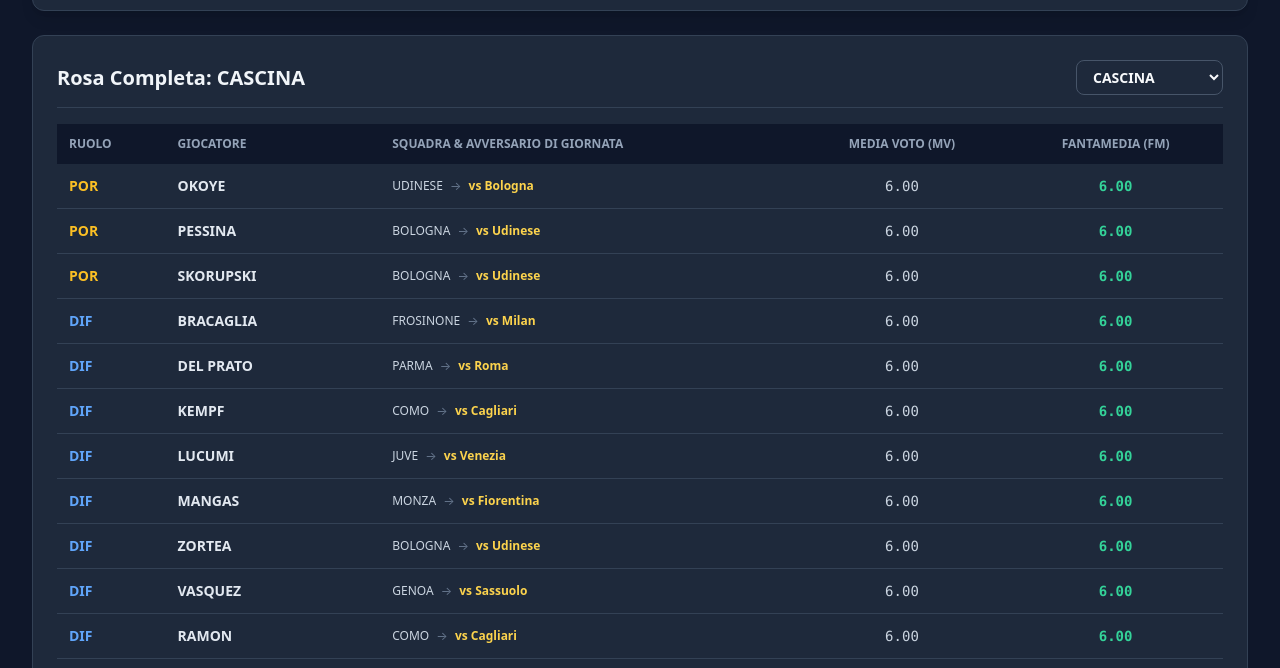
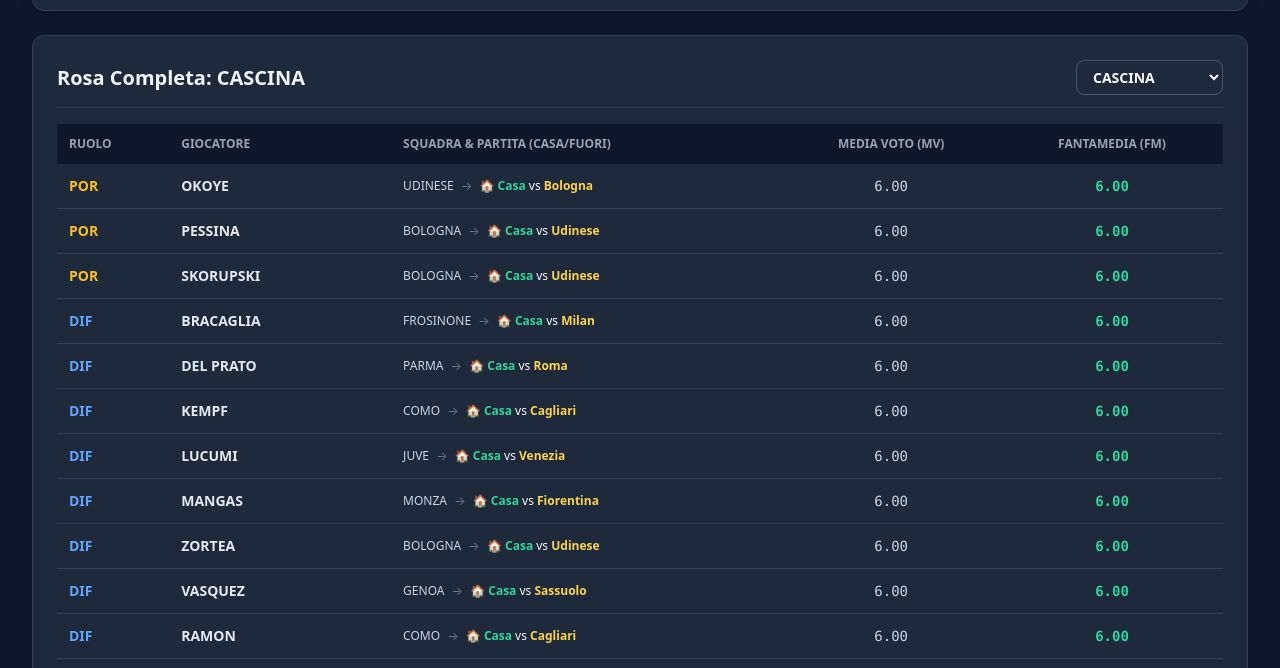
Before and after one commit to lorenzomiconi/fantacalcio, a plain HTML site: page index.html in a window 1280 px wide. Shown: the part 132-800 px from the top of the page. Drawn offline with nearby package versions, Linux system fonts and the light colour scheme.

Commit message:
Update index.html

```diff
--- a/index.html
+++ b/index.html
@@ -41,7 +41,7 @@
                         <tr>
                             <th class="p-3">Ruolo</th>
                             <th class="p-3">Giocatore</th>
-                            <th class="p-3">Squadra & Avversario di Giornata</th>
+                            <th class="p-3">Squadra & Partita (Casa/Fuori)</th>
                             <th class="p-3 text-center">Media Voto (MV)</th>
                             <th class="p-3 text-center">Fantamedia (FM)</th>
                         </tr>
@@ -389,7 +389,7 @@
 
             "ATALANTA_38": "Como", "COMO_38": "Atalanta", "CAGLIARI_38": "Milan", "MILAN_38": "Cagliari",
             "FROSINONE_38": "Lecce", "LECCE_38": "Frosinone", "JUVENTUS_38": "Inter", "INTER_38": "Juventus",
-            "LAZIO_38": "Roma", "ROMA_38": "Lazio", "PARMA_38": "BOLOGNA", "BOLOGNA_38": "Parma",
+            "LAZIO_38": "Roma", "ROMA_38": "Lazio", "PARMA_38": "Bologna", "BOLOGNA_38": "Parma",
             "SASSUOLO_38": "Genoa", "GENOA_38": "Sassuolo", "TORINO_38": "Napoli", "NAPOLI_38": "Torino",
             "UDINESE_38": "Monza", "MONZA_38": "Udinese", "VERONA_38": "Venezia", "VENEZIA_38": "Verona"
         };
@@ -436,24 +436,34 @@
             renderRecommendedLineup();
         }
 
-        function getOpponent(p, giornata) {
-            if (!p || !p.squadra) return "-";
+        function getMatchDetails(p, giornata) {
+            if (!p || !p.squadra) return { avversario: "-", isHome: true };
             let squadraKey = p.squadra.toUpperCase().trim();
             if (squadraKey === "JUVE") squadraKey = "JUVENTUS";
             if (squadraKey === "SASSLUOLO") squadraKey = "SASSUOLO";
             if (squadraKey === "FROSINORE") squadraKey = "FROSINONE";
 
             const matchKey = `${squadraKey}_${giornata}`;
-            return calendarioSerieA[matchKey] || "-";
+            const avversario = calendarioSerieA[matchKey] || "-";
+
+            // Per determinare se è in casa: se la chiave del calendario inizia con la squadra, è in casa.
+            // Se nel calendario troviamo che la chiave invertita esiste o controllando la posizione:
+            // Nel nostro dizionario, le chiavi sono del tipo "INTER_1": "Monza". Quindi Inter gioca in casa.
+            const isHome = calendarioSerieA[matchKey] !== undefined;
+
+            return { avversario, isHome };
         }
 
         function getBest11(teamKey, giornata) {
             const team = leagueData[teamKey];
             if (!team) return [];
 
-            const normalize = (p, role) => ({
-                role, name: p.name, squadra: p.squadra || "N/D", mv: p.mv || 6.0, fm: p.fm || 6.0, avversario: getOpponent(p, giornata)
-            });
+            const normalize = (p, role) => {
+                const match = getMatchDetails(p, giornata);
+                return {
+                    role, name: p.name, squadra: p.squadra || "N/D", mv: p.mv || 6.0, fm: p.fm || 6.0, avversario: match.avversario, isHome: match.isHome
+                };
+            };
 
             const porList = (team.por || []).map(p => normalize(p, 'POR'));
             const difList = (team.dif || []).map(p => normalize(p, 'DIF')).sort((a,b) => b.fm - a.fm).slice(0, 4);
@@ -500,13 +510,15 @@
             categories.forEach(cat => {
                 cat.list.forEach(p => {
                     const squadra = p.squadra || "N/D";
-                    const avv = getOpponent(p, giornata);
+                    const match = getMatchDetails(p, giornata);
+                    const homeAwayBadge = match.isHome ? '<span class="text-emerald-400 font-bold" title="In Casa">🏠 Casa</span>' : '<span class="text-amber-400 font-bold" title="Fuori Casa">✈️ Fuori</span>';
+
                     const tr = document.createElement('tr');
                     tr.className = "hover:bg-slate-700/50 transition";
                     tr.innerHTML = `
                         <td class="p-3 ${cat.color}">${cat.role}</td>
                         <td class="p-3 font-semibold text-slate-200">${p.name}</td>
-                        <td class="p-3 text-xs"><span class="text-slate-300 font-medium">${squadra}</span> <span class="text-slate-500 mx-1">→</span> <span class="text-amber-300 font-semibold">vs ${avv}</span></td>
+                        <td class="p-3 text-xs"><span class="text-slate-300 font-medium">${squadra}</span> <span class="text-slate-500 mx-1">→</span> ${homeAwayBadge} vs <span class="text-amber-300 font-semibold">${match.avversario}</span></td>
                         <td class="p-3 text-center text-slate-300 font-mono">${Number(p.mv).toFixed(2)}</td>
                         <td class="p-3 text-center text-emerald-400 font-mono font-bold">${Number(p.fm).toFixed(2)}</td>
                     `;
@@ -542,6 +554,7 @@
                 if (!container) return;
                 container.innerHTML = '';
                 lineup.forEach(p => {
+                    const homeAwayText = p.isHome ? '🏠 Casa' : '✈️ Fuori';
                     const div = document.createElement('div');
                     div.className = "flex justify-between items-center bg-slate-800 p-2 rounded border border-slate-700 text-xs gap-2";
                     div.innerHTML = `
@@ -551,7 +564,7 @@
                             }">${p.role}</span>
                             <span class="font-semibold text-slate-200">${p.name}</span>
                             <span class="text-slate-400 text-[10px]">(${p.squadra})</span>
-                            <span class="text-amber-300 text-[10px] bg-amber-500/10 px-1.5 py-0.5 rounded border border-amber-500/20">vs ${p.avversario}</span>
+                            <span class="text-amber-300 text-[10px] bg-amber-500/10 px-1.5 py-0.5 rounded border border-amber-500/20">${homeAwayText} vs ${p.avversario}</span>
                         </div>
                         <div class="flex gap-2 font-mono text-[11px] shrink-0">
                             <span class="text-slate-300">MV: <b>${Number(p.mv).toFixed(2)}</b></span>
@@ -576,6 +589,7 @@
             container.innerHTML = '';
 
             best11.forEach(p => {
+                const homeAwayText = p.isHome ? '🏠 Casa' : '✈️ Fuori';
                 const card = document.createElement('div');
                 card.className = "bg-slate-900 p-3 rounded-lg border border-slate-700 space-y-1";
                 card.innerHTML = `
@@ -583,7 +597,7 @@
                         <span class="text-xs font-bold px-2 py-0.5 rounded bg-slate-800 ${
                             p.role === 'POR' ? 'text-amber-400' : p.role === 'DIF' ? 'text-blue-400' : p.role === 'CEN' ? 'text-emerald-400' : 'text-rose-400'
                         }">${p.role}</span>
-                        <span class="text-[11px] text-amber-300">vs <b>${p.avversario}</b></span>
+                        <span class="text-[11px] text-amber-300">${homeAwayText} vs <b>${p.avversario}</b></span>
                     </div>
                     <div class="font-bold text-slate-100 text-sm pt-1">${p.name} <span class="text-xs text-slate-400 font-normal">(${p.squadra})</span></div>
                     <div class="flex justify-between text-xs pt-1 border-t border-slate-800">
```
